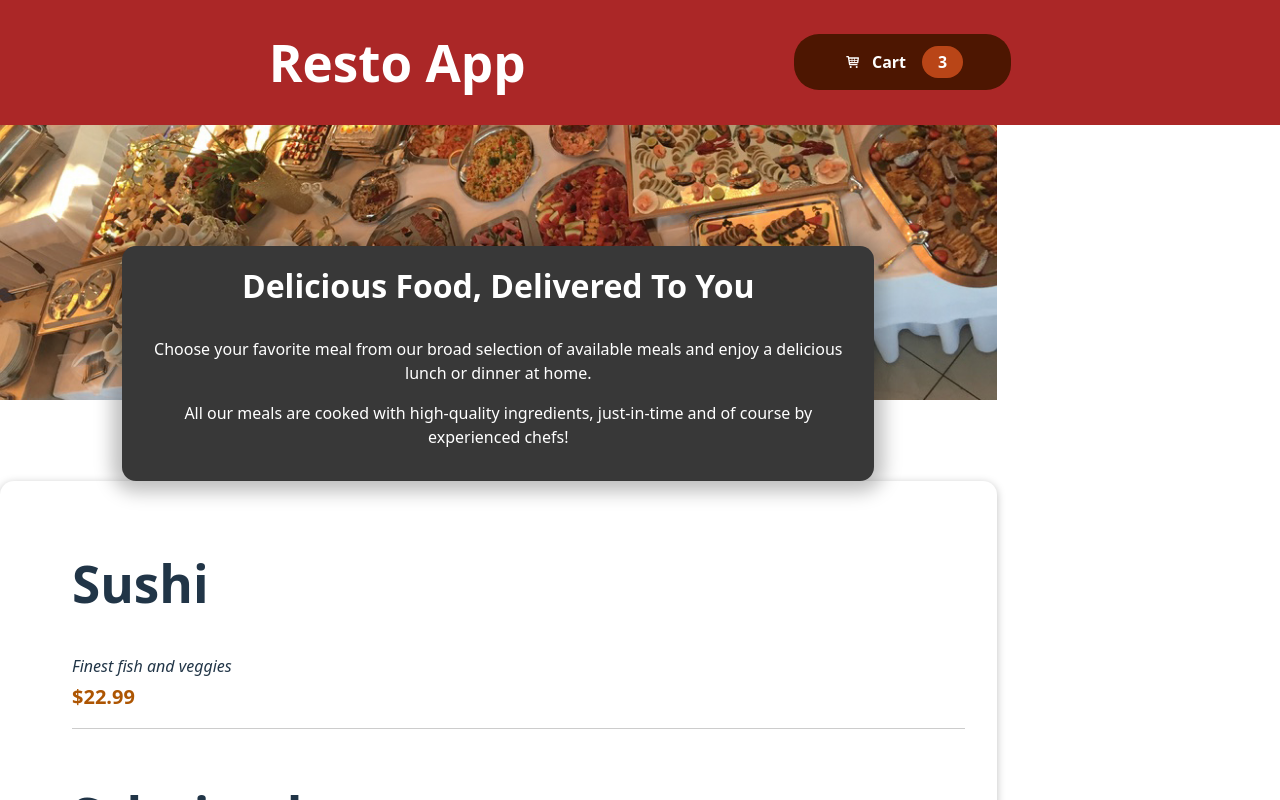
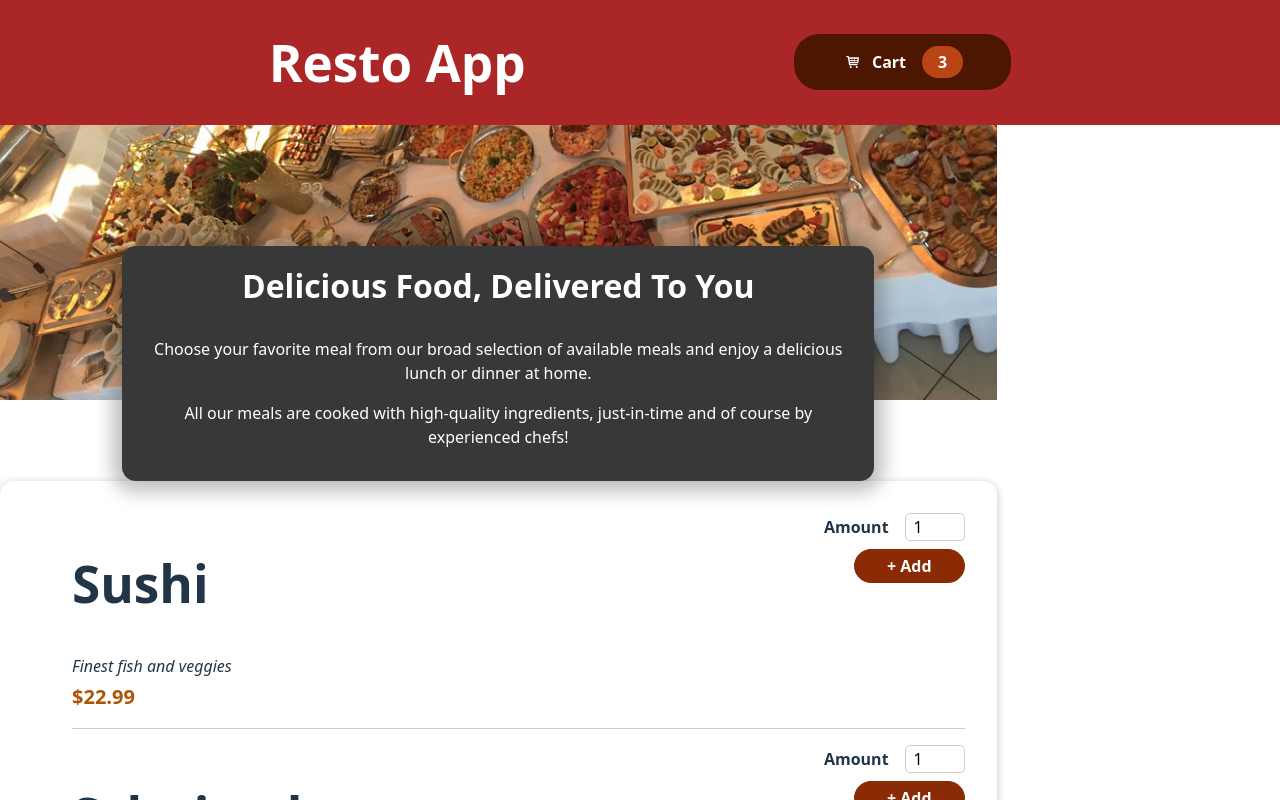
Before and after one commit to shubham200223feb/resturent, a React app: page / in a window 1280 px wide. Shown: the top 800 px of the page. Built offline with nearby package versions, Linux system fonts and the light colour scheme; the HTML template or start-up script is replaced by a standard one.

Commit message:
fourth commit

```diff
--- /dev/null
+++ b/src/components/Meal/MealForm.css
@@ -0,0 +1,20 @@
+.form {
+  text-align: right;
+}
+
+.form button {
+  font: inherit;
+  cursor: pointer;
+  background-color: #8a2b06;
+  border: 1px solid #8a2b06;
+  color: white;
+  padding: 0.25rem 2rem;
+  border-radius: 20px;
+  font-weight: bold;
+}
+
+.form button:hover,
+.form button:active {
+  background-color: #641e03;
+  border-color: #641e03;
+}
--- /dev/null
+++ b/src/components/Meal/MealForm.jsx
@@ -0,0 +1,12 @@
+import  React from "react";
+import "./MealForm.css"
+import Input from "../UI/Input";
+const MealForm=()=>{
+    return (
+        <form className="form">
+            <Input label="Amount" input={{id:"amount" ,type:"Number" ,min:'1',max:'5', defaultValue:'1' ,step:'1'}}/>
+            <button>+ Add</button>
+        </form>
+    )
+}
+export default MealForm
--- a/src/components/Meal/Mealitem.jsx
+++ b/src/components/Meal/Mealitem.jsx
@@ -1,5 +1,6 @@
 import React from "react";
 import "./Mealitem.css"
+import MealForm from "./MealForm.jsx"
 const Mealitem=(props)=>{
     const prices=`$${props.price.toFixed(2)}`;
 return(<li className="meal">
@@ -8,7 +9,7 @@ return(<li className="meal">
     <div className="description">{props.description}</div>
     <div className="price">{prices}</div>
 </div>
-<div></div>
+<div><MealForm/></div>
 </li>)
 }
 export default Mealitem;
--- /dev/null
+++ b/src/components/UI/Input.css
@@ -0,0 +1,18 @@
+.input {
+  display: flex;
+  align-items: center;
+  margin-bottom: 0.5rem;
+}
+
+.input label {
+  font-weight: bold;
+  margin-right: 1rem;
+}
+
+.input input {
+  width: 3rem;
+  border-radius: 5px;
+  border: 1px solid #ccc;
+  font: inherit;
+  padding-left: 0.5rem;
+}
--- /dev/null
+++ b/src/components/UI/Input.jsx
@@ -0,0 +1,9 @@
+import React from "react";
+import "./Input.css"
+const Input = (props)=>{
+    return(<div className="input">
+        <label htmlFor={props.input.id}>{props.label}</label>
+        <input {...props.input}></input>
+    </div>)
+};
+export default Input;
```
